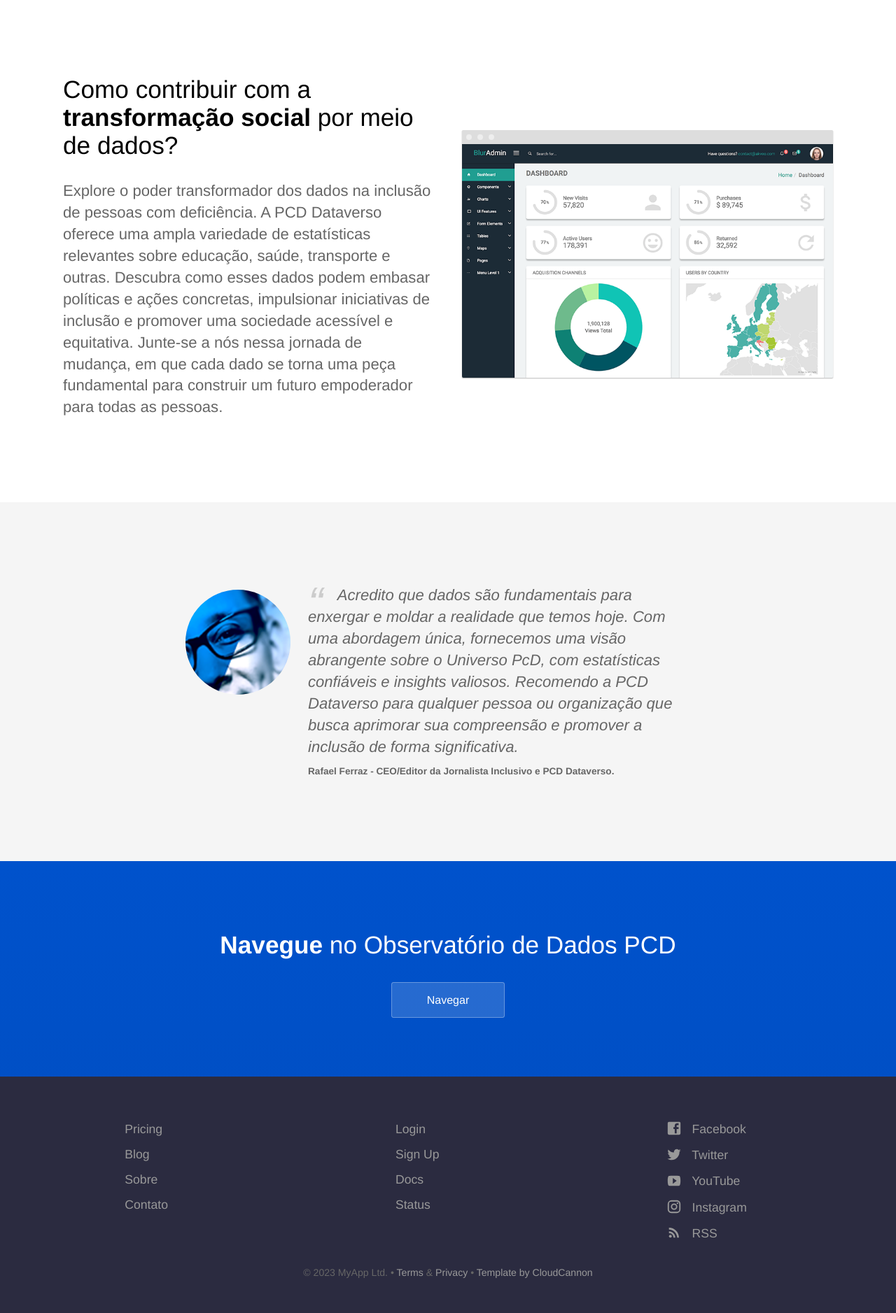
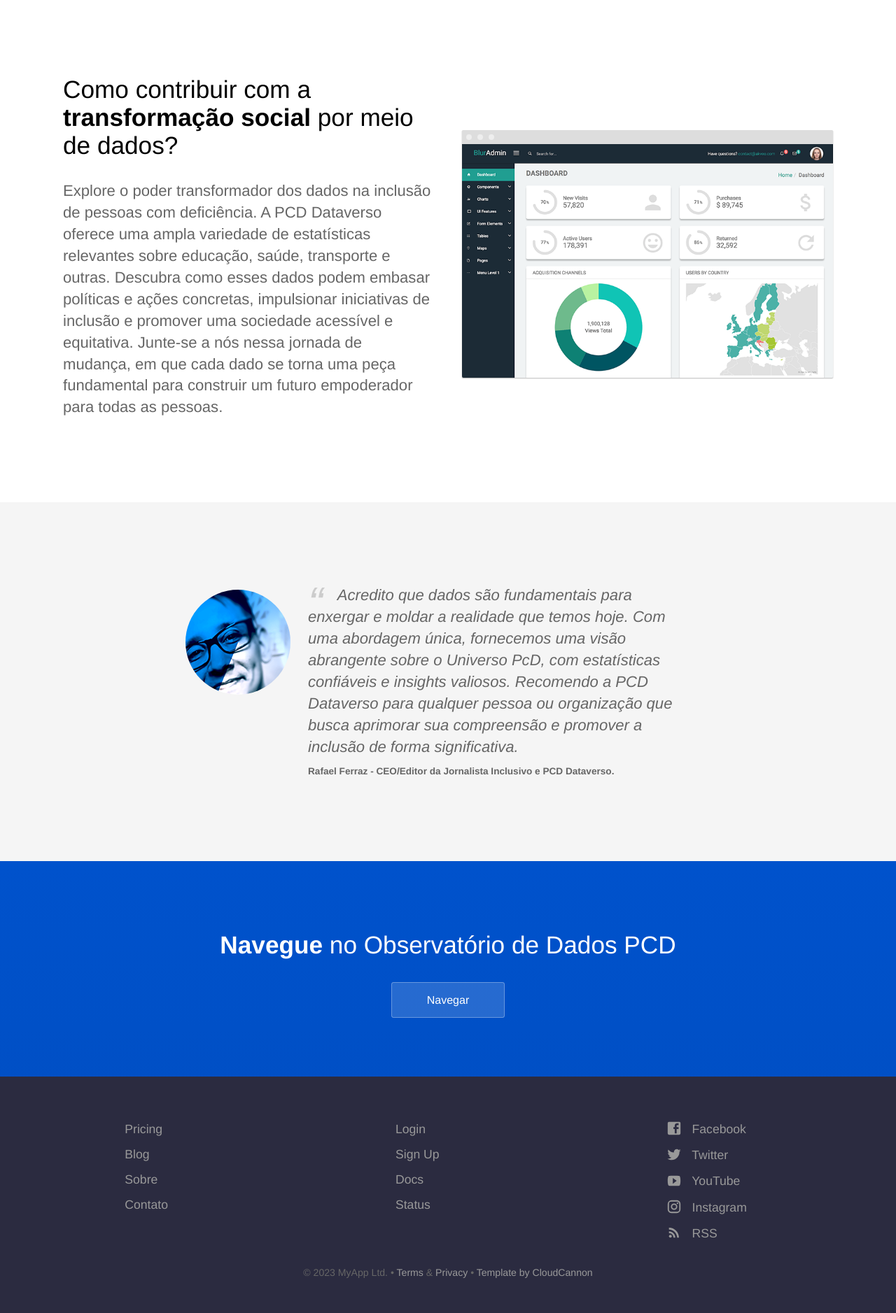
Before and after one commit to jornalistainclusivo/pcd.dataverso.org, a Jekyll site: the page built from index.html, in a window 1280 px wide. Shown: the part 1958-3835 px from the top of the page at 70% size. Built offline with Jekyll 4.4.1, drawn with Linux system fonts in a browser that asks for light colours.

Commit message:
img blockquote size

```diff
--- a/index.html
+++ b/index.html
@@ -62,7 +62,9 @@
 	<section class="testimonial">
 		<div class="container flex">
 			<div class="testimonial-block">
-				<div class="square-image"><img src="{{ site.baseurl }}/images/rafael-ferraz-perfil.png" alt="Rafael Ferraz" class="editable"></div>
+				<div class="square-image">
+					<img src="{{ site.baseurl }}/images/rafael-ferraz-perfil.png" alt="Rafael Ferraz" class="editable" style="width: 200px; height: 200px;">
+				  </div>
 				<blockquote>
 					<p class="editable">Acredito que dados são fundamentais para enxergar e moldar a realidade que temos hoje. Com uma abordagem única,
 						fornecemos uma visão abrangente sobre o Universo PcD, com estatísticas confiáveis e insights valiosos. Recomendo a PCD Dataverso
```
